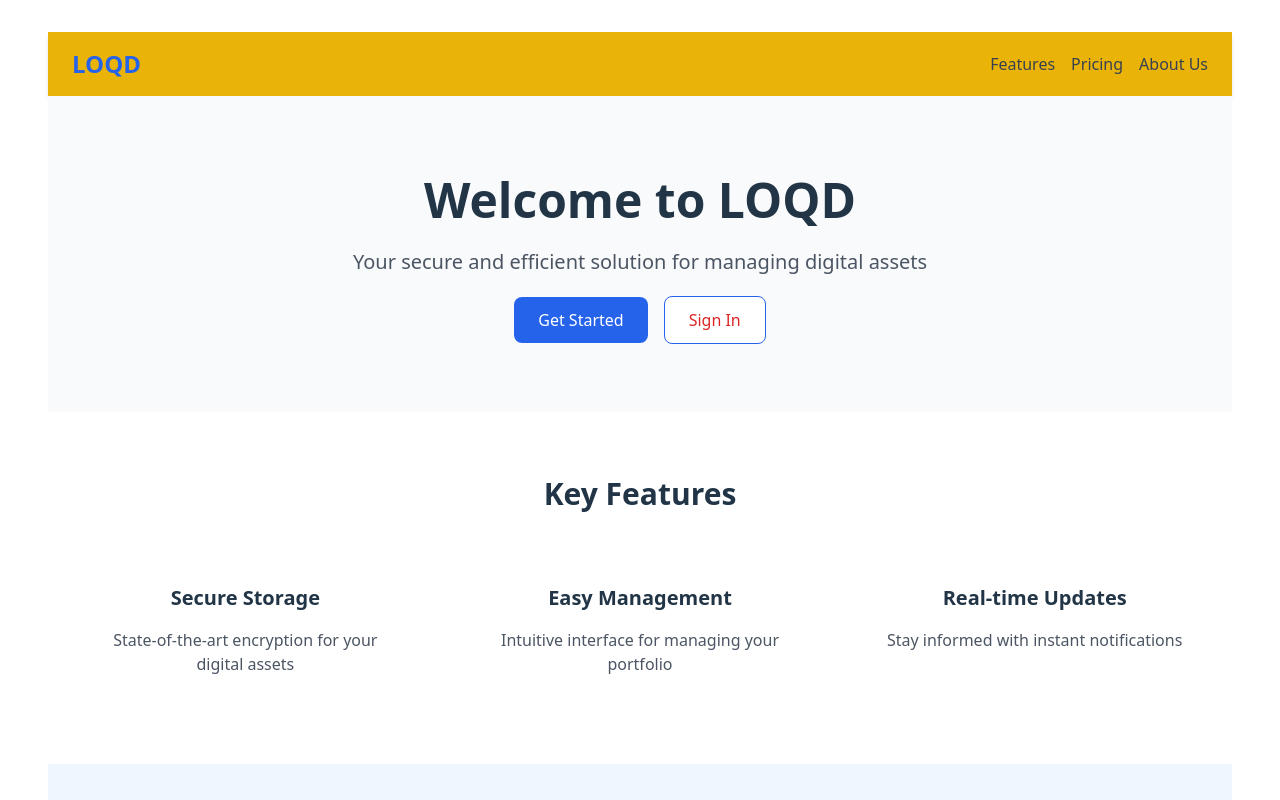
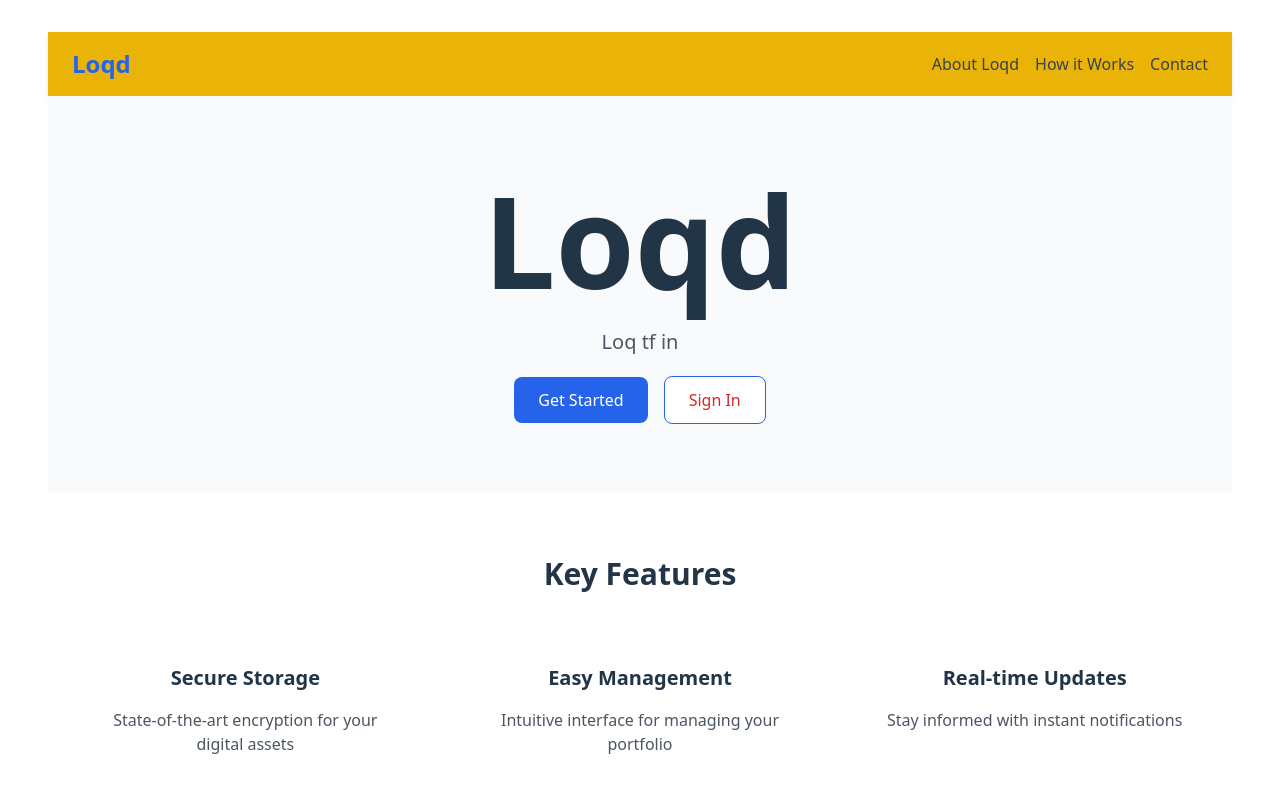
Before and after one commit to YonyMarian/loqd, a React (Vite) app in the folder client/: page / in a window 1280 px wide. Shown: the top 800 px of the page. Built offline with nearby package versions, Linux system fonts and the light colour scheme.

Commit message:
change landing text

```diff
--- a/client/src/pages/Landing.tsx
+++ b/client/src/pages/Landing.tsx
@@ -6,11 +6,11 @@ const Landing: React.FC = () => {
             <header>
                 <nav className="bg-yellow-500 shadow-md py-4 px-6">
                     <div className="max-w-6xl mx-auto flex justify-between items-center">
-                        <div className="text-2xl font-bold text-blue-600">LOQD</div>
+                        <div className="text-2xl font-bold text-blue-600">Loqd</div>
                         <div className="space-x-4">
-                            <a href="/features" className="text-gray-700 hover:text-blue-600">Features</a>
-                            <a href="/pricing" className="text-gray-700 hover:text-blue-600">Pricing</a>
-                            <a href="/about" className="text-gray-700 hover:text-blue-600">About Us</a>
+                            <a href="/features" className="text-gray-700 hover:text-blue-600">About Loqd</a>
+                            <a href="/pricing" className="text-gray-700 hover:text-blue-600">How it Works</a>
+                            <a href="/contact" className="text-gray-700 hover:text-blue-600">Contact</a>
                         </div>
                     </div>
                 </nav>
@@ -19,9 +19,9 @@ const Landing: React.FC = () => {
                 {/* Hero Section */}
                 <section className="py-20 px-4">
                     <div className="max-w-6xl mx-auto text-center">
-                        <h1 className="text-5xl font-bold mb-6">Welcome to LOQD</h1>
+                        <h1 className="text-9xl font-bold mb-6">Loqd</h1>
                         <p className="text-xl text-gray-600 mb-8">
-                            Your secure and efficient solution for managing digital assets
+                            Loq tf in
                         </p>
                         <div className="space-x-4">
                             <a
```
